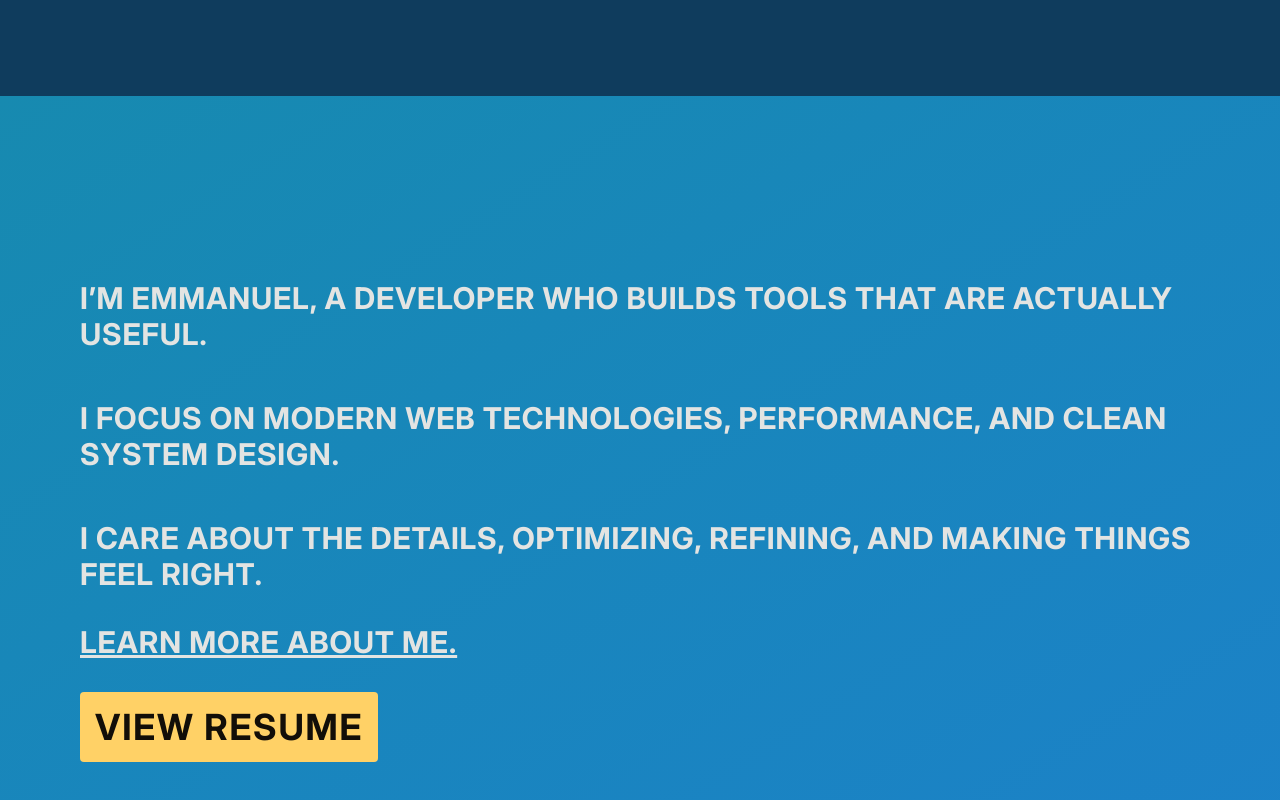
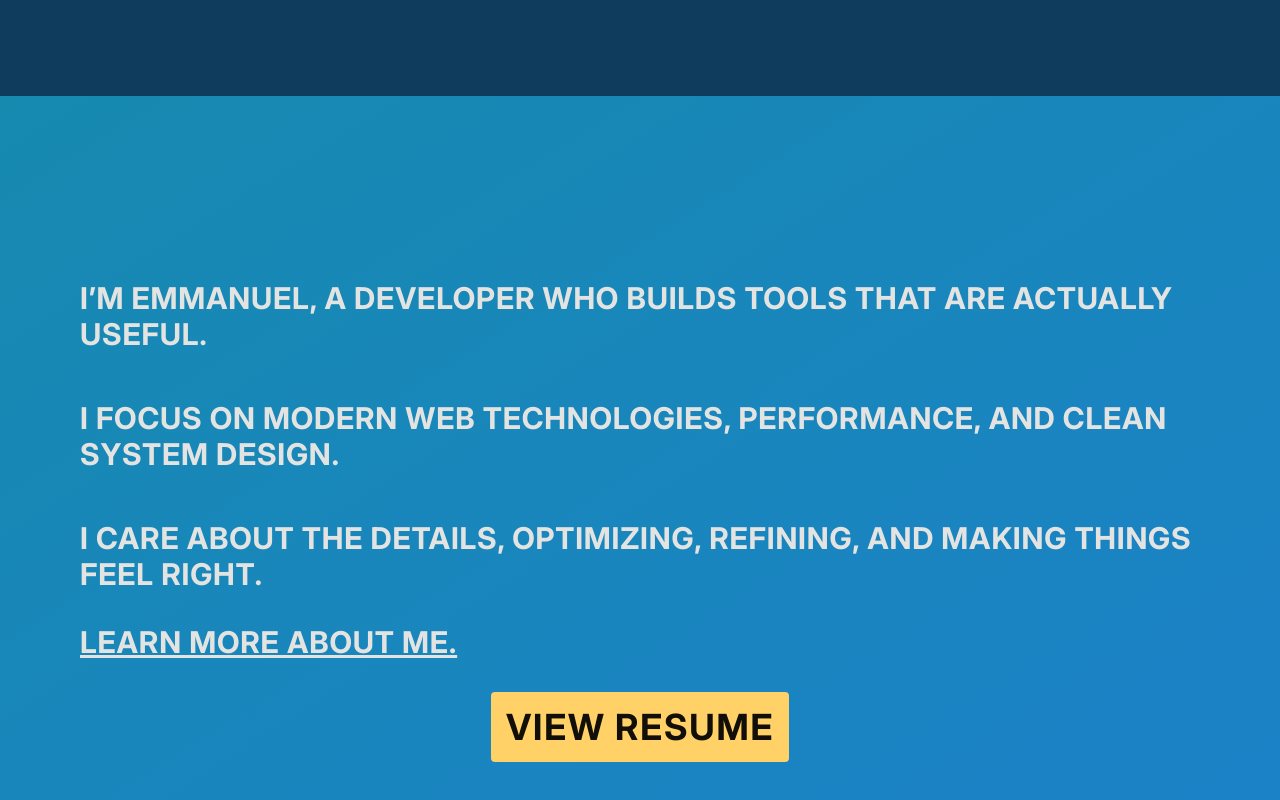
Before and after one commit to el-tecson/portfolio, a Next.js app: page / in a window 1280 px wide. Shown: the part 704-1504 px from the top of the page. Built offline with nearby package versions, Linux system fonts and the light colour scheme; a web font is replaced by a local one.

Commit message:
fix: Fix self-center tailwind util class not loading

```diff
--- a/src/components/ui/cta-button.tsx
+++ b/src/components/ui/cta-button.tsx
@@ -8,8 +8,15 @@ export default function CTAButton({
     align,
     ...props
 }: ButtonProps) {
+    const alignClasses = {
+        start: "self-start",
+        center: "self-center",
+        end: "self-end",
+        stretch: "self-stretch",
+    };
+
     return (
-        <Link href={href} className={align ? "self-" + align : ""}>
+        <Link href={href} className={align ? alignClasses[align] : ""}>
             <button
                 className={`
                     bg-home-accent text-txt rounded-sm
--- a/src/components/ui/sub-cta-button.tsx
+++ b/src/components/ui/sub-cta-button.tsx
@@ -8,8 +8,15 @@ export default function SubCTAButton({
     align,
     ...props
 }: ButtonProps) {
+    const alignClasses = {
+        start: "self-start",
+        center: "self-center",
+        end: "self-end",
+        stretch: "self-stretch",
+    };
+
     return (
-        <Link href={href} className={align ? "self-" + align : ""}>
+        <Link href={href} className={align ? alignClasses[align] : ""}>
             <button
                 className={`
                     border border-home-txt text-txt rounded-sm
--- a/src/types/components.ts
+++ b/src/types/components.ts
@@ -19,7 +19,11 @@ interface ListItemProps extends StandardProps {
 interface ButtonProps extends Omit<StandardProps, "children"> {
     text: string;
     href: string;
-    align?: "auto" | "start" | "end" | "end-safe" | "center" | "stretch" | "baseline" | "baseline-last";
+    align?: "start" | "end" | "center" | "stretch";
+}
+
+interface ProjectCardProps extends Omit<StandardProps, "children"> {
+    projectId: number;
 }
 
 export type {
@@ -27,4 +31,5 @@ export type {
     StandardProps,
     ListItemProps,
     ButtonProps,
+    ProjectCardProps,
 }
```
